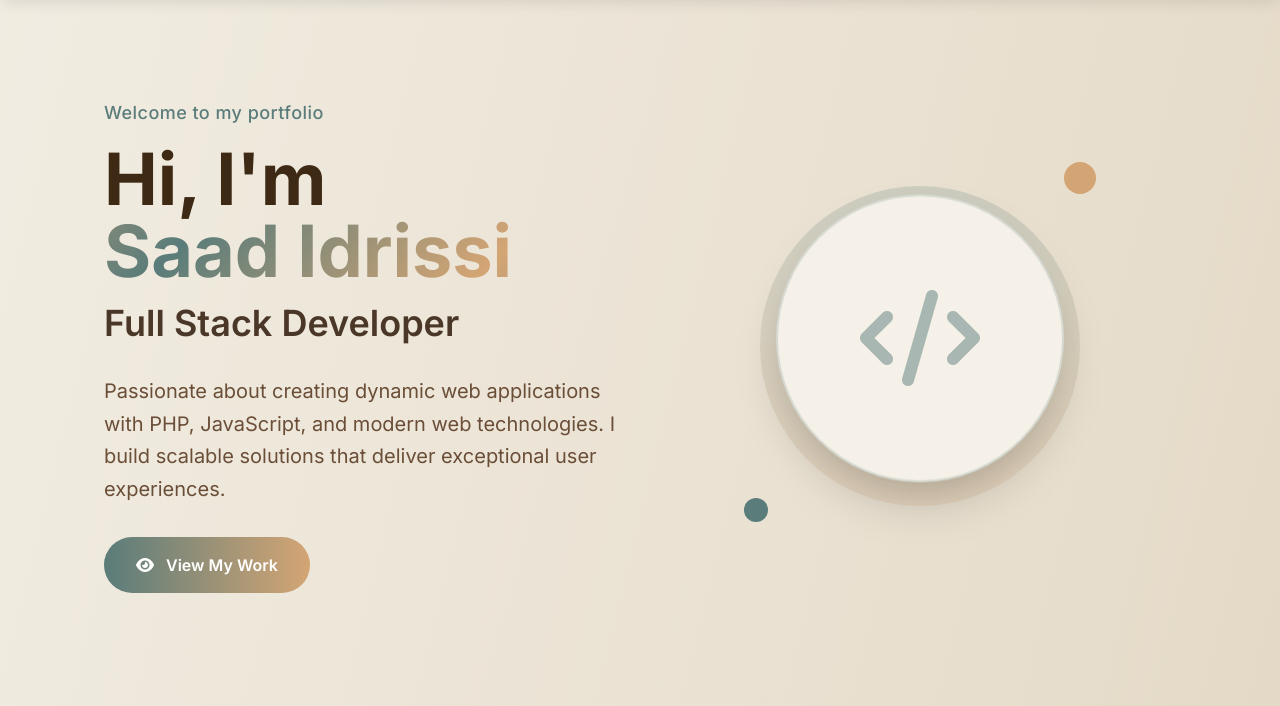
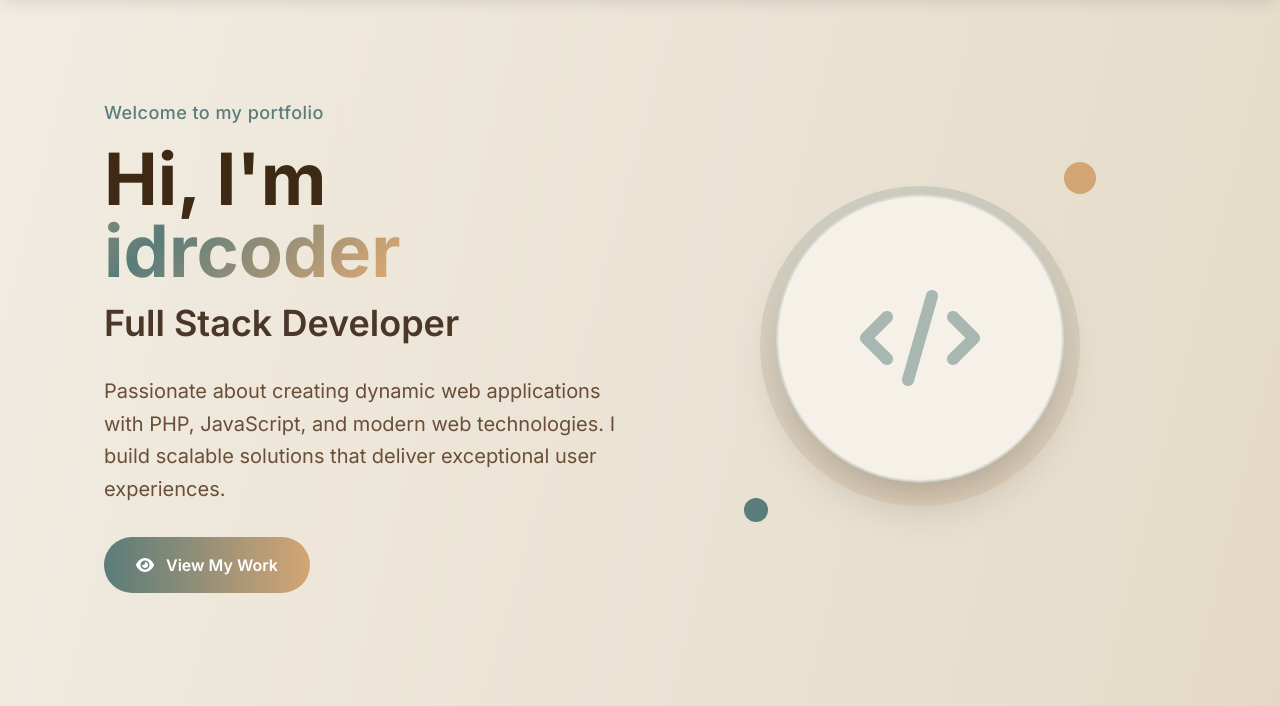
Before and after one commit to idrcoder/Portfolio, a plain HTML site: page index.html in a window 1280 px wide. Shown: the part 94-800 px from the top of the page. Drawn offline with nearby package versions, Linux system fonts and the light colour scheme.

Commit message:
Update index.html

```diff
--- a/index.html
+++ b/index.html
@@ -3,7 +3,7 @@
 <head>
     <meta charset="UTF-8">
     <meta name="viewport" content="width=device-width, initial-scale=1.0">
-    <title>Saad Idrissi - Full Stack Developer Portfolio</title>
+    <title>idrcoder - Full Stack Developer Portfolio</title>
     <!-- Tailwind CSS CDN -->
     <script src="https://cdn.tailwindcss.com"></script>
     <!-- Font Awesome for icons -->
@@ -181,7 +181,7 @@
                         <h1 class="text-5xl md:text-7xl font-bold leading-tight">
                             <span class="text-[#3D2914]">Hi, I'm</span>
                             <br />
-                            <span class="animate-text-gradient">Saad Idrissi</span>
+                            <span class="animate-text-gradient">idrcoder</span>
                         </h1>
                         <h2 class="text-3xl md:text-4xl font-semibold text-[#4A3728] animate-slide-in-right">
                             Full Stack Developer
```
